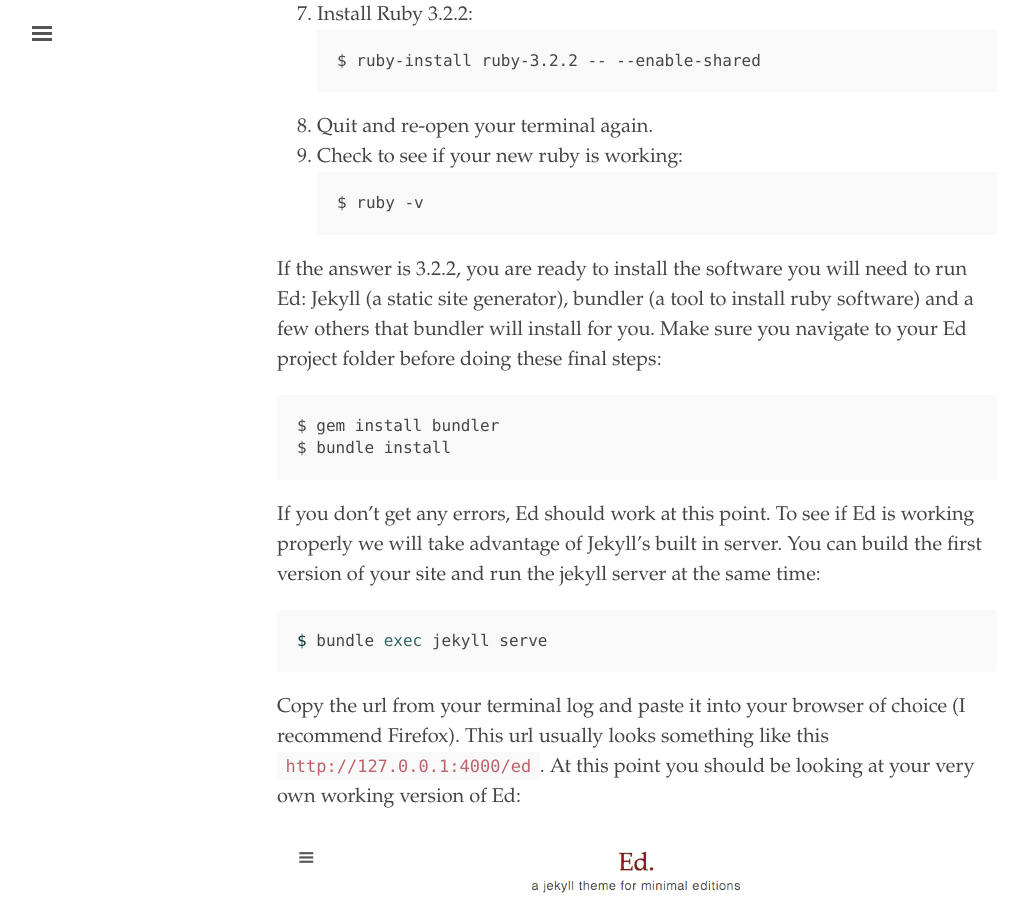
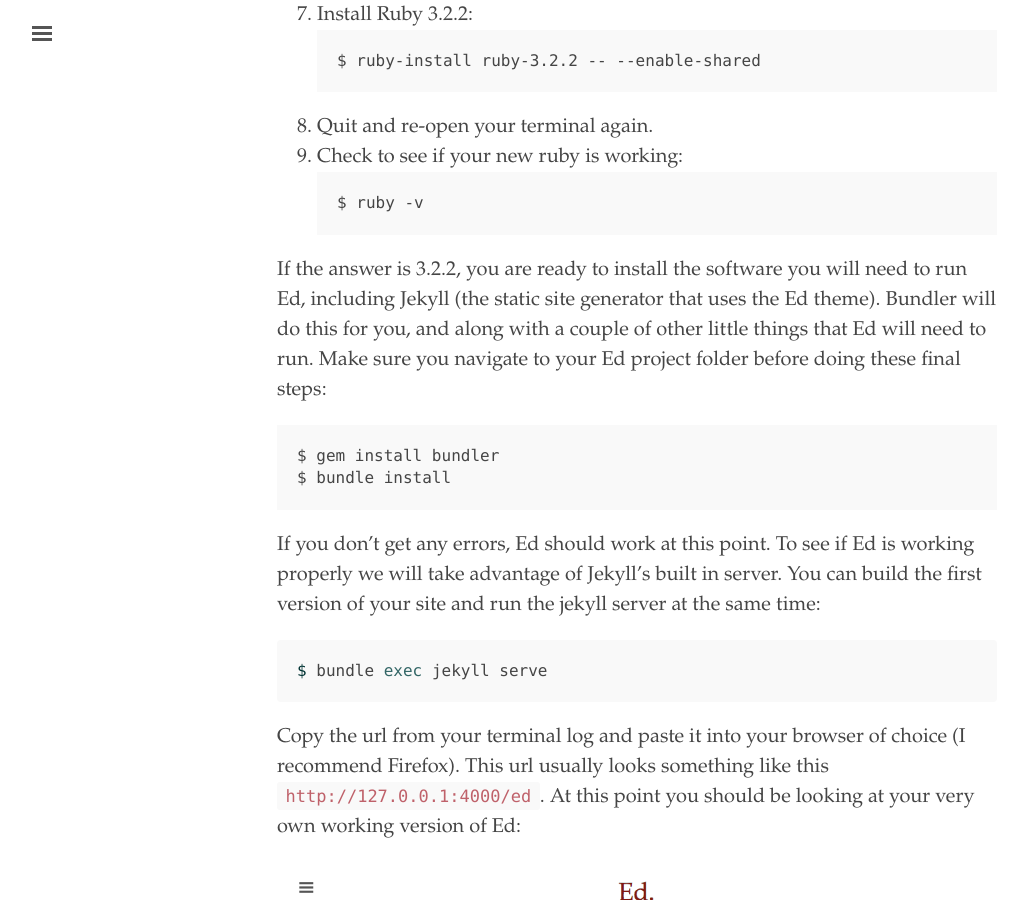
Before and after one commit to minicomp/ed, a Jekyll site: the page built from documentation.md, in a window 1280 px wide and 900 px high, scrolled down 4565 px. Shown: the whole window, without its empty margins (3-1028 px from the left). Built offline with Jekyll 4.4.1, drawn with Linux system fonts in a browser that asks for light colours.

Commit message:
small tweak to bundler line

```diff
--- a/documentation.md
+++ b/documentation.md
@@ -109,7 +109,7 @@
 $ ruby -v
 ~~~
 
-If the answer is 3.2.2, you are ready to install the software you will need to run Ed: Jekyll (a static site generator), bundler (a tool to install ruby software) and a few others that bundler will install for you. Make sure you navigate to your Ed project folder before doing these final steps:
+If the answer is 3.2.2, you are ready to install the software you will need to run Ed, including Jekyll (the static site generator that uses the Ed theme). Bundler will do this for you, and along with a couple of other little things that Ed will need to run. Make sure you navigate to your Ed project folder before doing these final steps:
 
 ~~~ Bash
 $ gem install bundler
```
